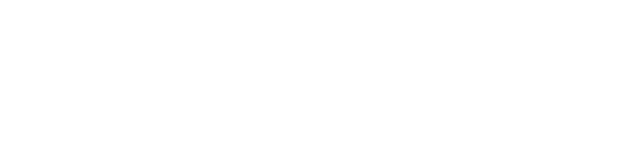
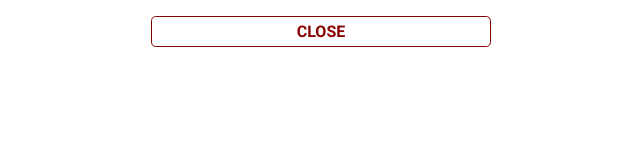
Before and after one commit to step-up-health/step-up-2-config-page, a plain HTML site: page index.html in a window 1280 px wide. Shown: the whole page, without its empty margins (319-959 px from the left). Drawn offline with nearby package versions, Linux system fonts and the light colour scheme.

Commit message:
Add close button

```diff
--- a/index.html
+++ b/index.html
@@ -23,5 +23,6 @@
     <body>
         <main></main>
         <div id="modals"></div>
+        <a class="button close-button" href="pebblejs://close">Close</a>
     </body>
 </html>
--- a/styles.css
+++ b/styles.css
@@ -240,6 +240,15 @@ span.error span.details {
 
 .cancel-button {
     background-color: #DD0000;
+    color: #FFF;
+}
+
+body > .close-button {
+    display: block;
+    margin: 0 auto;
+    text-align: center;
+    border: 1px solid #800;
+    margin: 1rem 0;
 }
 
 .done-button {
```
Also changed, not shown: pattern.png (deleted).
